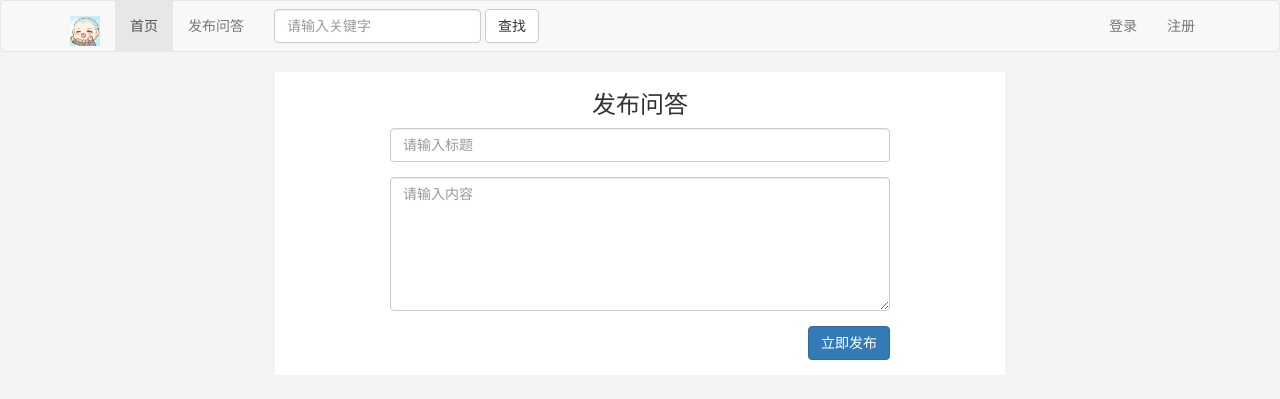
After one commit to Healwy/flask_web_xnysfc, a Flask app: page /question/ in a window 1280 px wide. The commit adds this page. Shown: the top 399 px of the page. Run offline with Flask 2, Linux system fonts and the light colour scheme; some libraries are stand-ins or nearby versions.

Commit message:
Complete the question features

```diff
--- a/flask_web_xnysfc.py
+++ b/flask_web_xnysfc.py
@@ -57,5 +57,11 @@ def register():
                 #如果注册成功就跳转到登录页面
                 return redirect(url_for('login'))
 
+@app.route("/question/")
+def question():
+    if request.method =='GET':
+        return render_template('question.html')
+
+
 if __name__ == '__main__':
     app.run()
--- a/static/css/base.css
+++ b/static/css/base.css
@@ -11,3 +11,7 @@ body{
     margin: 0 auto;
     overflow: hidden;
 }
+
+.page-title{
+    text-align: center;
+}
--- /dev/null
+++ b/static/css/question.css
@@ -0,0 +1,5 @@
+.form-container{
+    width: 500px;
+    margin: 0 auto;
+    text-align: right;
+}
--- a/templates/base.html
+++ b/templates/base.html
@@ -33,7 +33,7 @@
         <div class="collapse navbar-collapse" id="bs-example-navbar-collapse-1">
           <ul class="nav navbar-nav">
             <li class="active"><a href="#">首页 <span class="sr-only">(current)</span></a></li>
-            <li><a href="#">发布问答</a></li>
+            <li><a href="{{ url_for('question') }}">发布问答</a></li>
           </ul>
           <form class="navbar-form navbar-left">
             <div class="form-group">
--- /dev/null
+++ b/templates/question.html
@@ -0,0 +1,24 @@
+{% extends 'base.html' %}
+
+{% block title %}发布问答{% endblock %}
+
+{% block head %}
+    <link rel="stylesheet" href="{{ url_for('static',filename="css/question.css") }}">
+{% endblock %}
+
+{% block main %}
+    <form action="" method="POST">
+        <h3 class="page-title">发布问答</h3>
+        <div class="form-container">
+            <div class="form-group">
+                <input type="text" placeholder="请输入标题" name='title' class="form-control">
+            </div>
+            <div class="form-group">
+                <textarea name="content"  rows="6" class="form-control" placeholder="请输入内容"></textarea>
+            </div>
+            <div class="form-group">
+                <button class="btn btn-primary">立即发布</button>
+            </div>
+        </div>
+    </form>
+{% endblock %}
```
